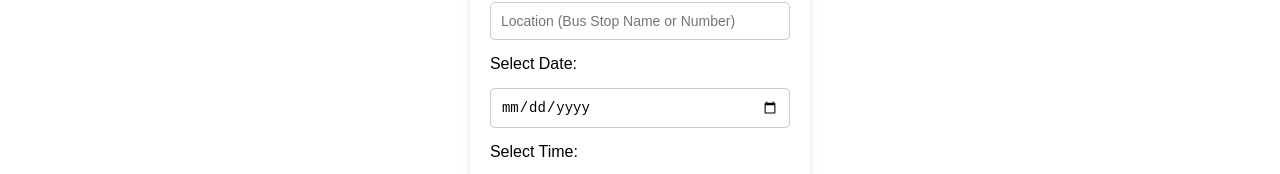
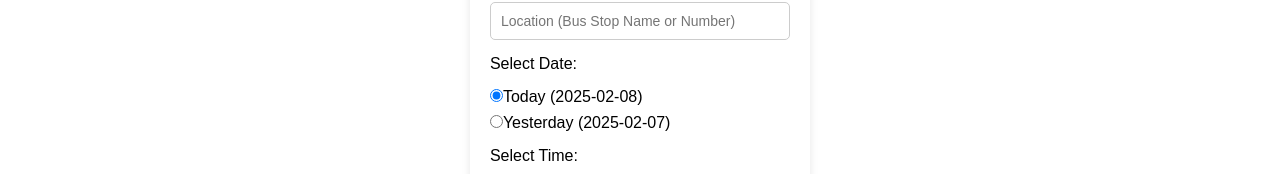
Before and after one commit to oleksandrmiti/no-bus, a Next.js app: page / in a window 1280 px wide. Shown: the part 231-405 px from the top of the page. Built offline with nearby package versions, Linux system fonts and the light colour scheme; no server answers; the database is empty.

Commit message:
Changed Date Picker to Radio Buttons
Now user can pick only Today or Yesterday date. This will prevent miss clicks.

```diff
--- a/components/ReportForm.js
+++ b/components/ReportForm.js
@@ -5,13 +5,18 @@ import styles from "../styles/ReportForm.module.css";
 export default function ReportForm() {
   const [formData, setFormData] = useState({
     busNumber: "",
-    date: "",
+    date: new Date().toISOString().split("T")[0], // Default: Today
     time: "",
     location: "",
     reason: "",
     email: "",
     additionalInfo: "",
   });
+
+  const today = new Date().toISOString().split("T")[0];
+  const yesterday = new Date();
+  yesterday.setDate(yesterday.getDate() - 1);
+  const yesterdayStr = yesterday.toISOString().split("T")[0];
 
   const [captchaToken, setCaptchaToken] = useState(null);
   const captchaRef = useRef(null);
@@ -86,13 +91,31 @@ export default function ReportForm() {
       />
 
       <label>Select Date:</label>
-      <input
-        type="date"
-        name="date"
-        value={formData.date}
-        onChange={handleChange}
-        required
-      />
+      <div className={styles.radioGroup}>
+        <label>
+          <input
+            type="radio"
+            name="date"
+            value={today}
+            checked={formData.date === today}
+            onChange={handleChange}
+            required
+          />
+          Today ({today})
+        </label>
+
+        <label>
+          <input
+            type="radio"
+            name="date"
+            value={yesterdayStr}
+            checked={formData.date === yesterdayStr}
+            onChange={handleChange}
+            required
+          />
+          Yesterday ({yesterdayStr})
+        </label>
+      </div>
 
       <label>Select Time:</label>
       <input
```
Also changed, not shown: 1 other file (tests, documents, lock files or other folders).
